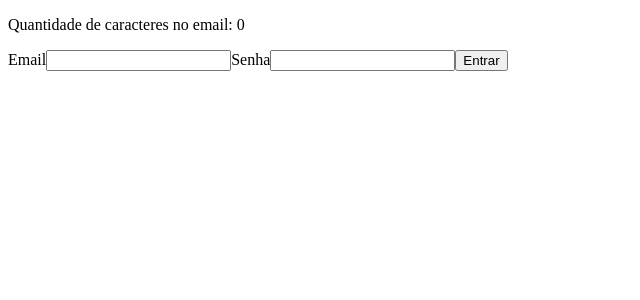
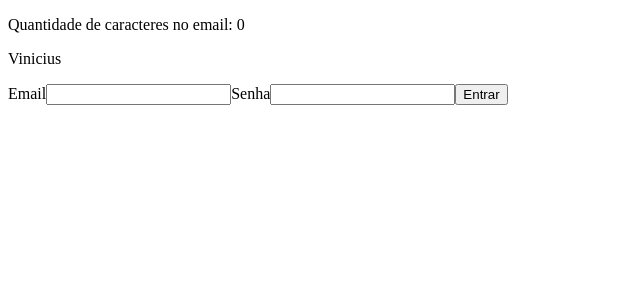
Before and after one commit to vinicius-bastos/React-Typescript, a React (Create React App) app in the folder Curso de react/: page /entrar in a window 1280 px wide. Shown: the top 300 px of the page, without its empty margins (0-640 px from the left). Built offline with nearby package versions, Linux system fonts and the light colour scheme.

Commit message:
feature: applying useContext

```diff
--- a/Curso de react/src/app/App.tsx
+++ b/Curso de react/src/app/App.tsx
@@ -1,8 +1,11 @@
 import { RouterProvider } from "react-router-dom"
 import { router } from "./routes";
+import { UsuarioLogadoProvider } from "./shared/contexts";
 
 export const App = () => {
   return (
-    <RouterProvider router={router} />
+    <UsuarioLogadoProvider>
+      <RouterProvider router={router} />
+    </UsuarioLogadoProvider>
   );
 }
--- a/Curso de react/src/app/pages/dashboard/Dashboard.tsx
+++ b/Curso de react/src/app/pages/dashboard/Dashboard.tsx
@@ -1,13 +1,18 @@
-import { useRef } from "react";
+import { useContext, useRef } from "react";
 import { Link } from "react-router-dom";
+import { UsuarioLogadoContext } from "../../shared/contexts";
 
 export const Dashboard = () => {
 
     const counterRef = useRef(0);
 
+    const { nomeDoUsuario } = useContext(UsuarioLogadoContext);
+
     return (
         <div>
             <p>Dashboard</p>
+
+            <p>{nomeDoUsuario}</p>
 
             <p>Contador: {counterRef.current}</p>
 
--- a/Curso de react/src/app/pages/login/Login.tsx
+++ b/Curso de react/src/app/pages/login/Login.tsx
@@ -1,4 +1,5 @@
-import { useCallback, useMemo, useRef, useState } from "react";
+import { useCallback, useContext, useMemo, useRef, useState } from "react";
+import { UsuarioLogadoContext } from "../../shared/contexts";
 import { ButtonLogin } from "./components/ButtonLogin";
 import { InputLogin } from "./components/InputLogin";
 
@@ -6,23 +7,28 @@
 
     const inputPasswordRef = useRef<HTMLInputElement>(null);
 
+
+    const usuarioLogadoContext = useContext(UsuarioLogadoContext);
+
     const [email, setEmail] = useState('');
     const [senha, setSenha] = useState('');
+
+    const emailLength = useMemo(() => {
+        return email.length * 1000;
+    }, [email.length]);
 
     const handleEntrar = useCallback(() => {
         console.log(email)
         console.log(senha)
     }, [email, senha]);
 
-    const emailLength = useMemo(() => {
-        return email.length * 1000;
-    }, [email.length]);
-
     return (
         <div>
             <form>
 
                 <p>Quantidade de caracteres no email: {emailLength}</p>
+
+                <p>{usuarioLogadoContext.nomeDoUsuario}</p>
 
                 <InputLogin
                  label="Email"
--- /dev/null
+++ b/Curso de react/src/app/shared/contexts/UsuarioLogado.tsx
@@ -0,0 +1,21 @@
+import { createContext } from "react";
+
+interface IUsuarioLogadoContextData {
+    nomeDoUsuario: string;
+}
+
+interface IUsuarioLogadoProviderProps {
+    children: React.ReactNode;
+}
+
+export const UsuarioLogadoContext = createContext<IUsuarioLogadoContextData>({} as IUsuarioLogadoContextData);
+
+export const UsuarioLogadoProvider: React.FC<IUsuarioLogadoProviderProps> = ({children}) => {
+
+    return (
+        <UsuarioLogadoContext.Provider value={{nomeDoUsuario: 'Vinicius'}}>
+            {children}
+        </UsuarioLogadoContext.Provider>
+    );
+
+}
--- /dev/null
+++ b/Curso de react/src/app/shared/contexts/index.tsx
@@ -0,0 +1 @@
+export * from './UsuarioLogado';
```
